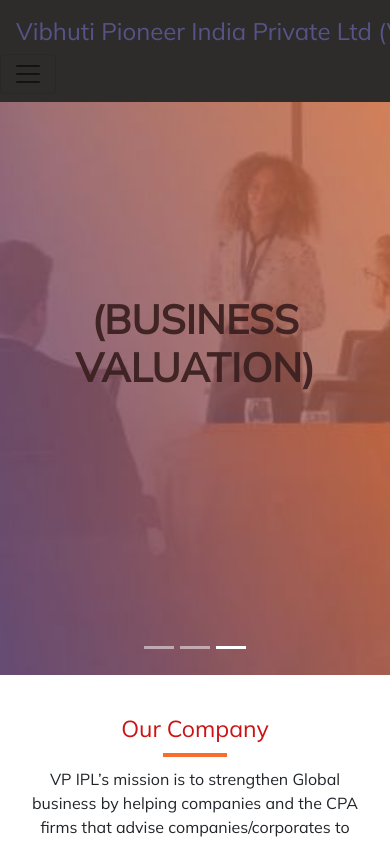
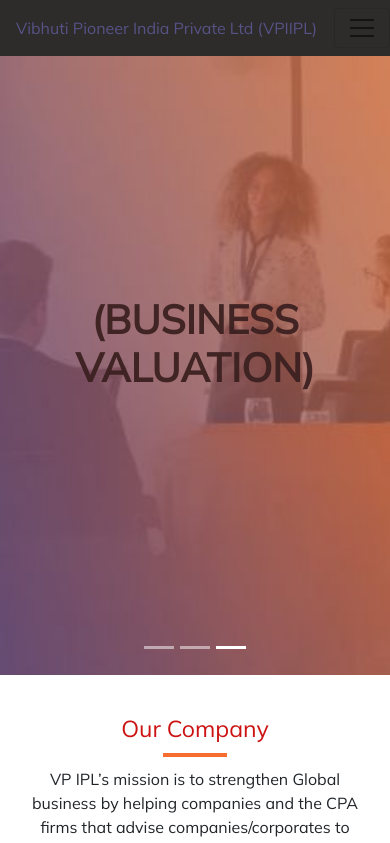
Before and after one commit to juhishivam/vpipl, a React (Create React App) app: page / in a window 390 px wide. Shown: the top 843 px of the page. Built offline with nearby package versions, Linux system fonts and the light colour scheme; a web font is replaced by a local one.

Commit message:
navbar fix

```diff
--- a/src/MyComponents/Navbar.jsx
+++ b/src/MyComponents/Navbar.jsx
@@ -18,7 +18,7 @@ const Navbar = ({history}) => {
 
                         <nav className="navbar navbar-expand-md navbar-light fixed-top border-0"  >
                             <div className="container-fluid">
-                                <NavLink className="navbar-brand" to="/" >Vibhuti Pioneer India Private Ltd (VPI IPL)</NavLink>
+                                <NavLink className="navbar-brand" to="/" >Vibhuti Pioneer India Private Ltd (VPIIPL)</NavLink>
                                 <button className="navbar-toggler" type="button" data-bs-toggle="collapse" data-bs-target="#navbarSupportedContent" aria-controls="navbarSupportedContent" aria-expanded="false" aria-label="Toggle navigation" onClick={() => setShow(!show)}>
                                     <span className="navbar-toggler-icon"></span>
                                 </button>
--- a/src/index.css
+++ b/src/index.css
@@ -48,7 +48,7 @@ code {
 }
 @media (max-width: 991px){
   .navbar-brand {
-    font-size: 1.5rem !important;
+    font-size: 1rem !important;
   }
   .menu_active{
     font-weight: bold;
```
